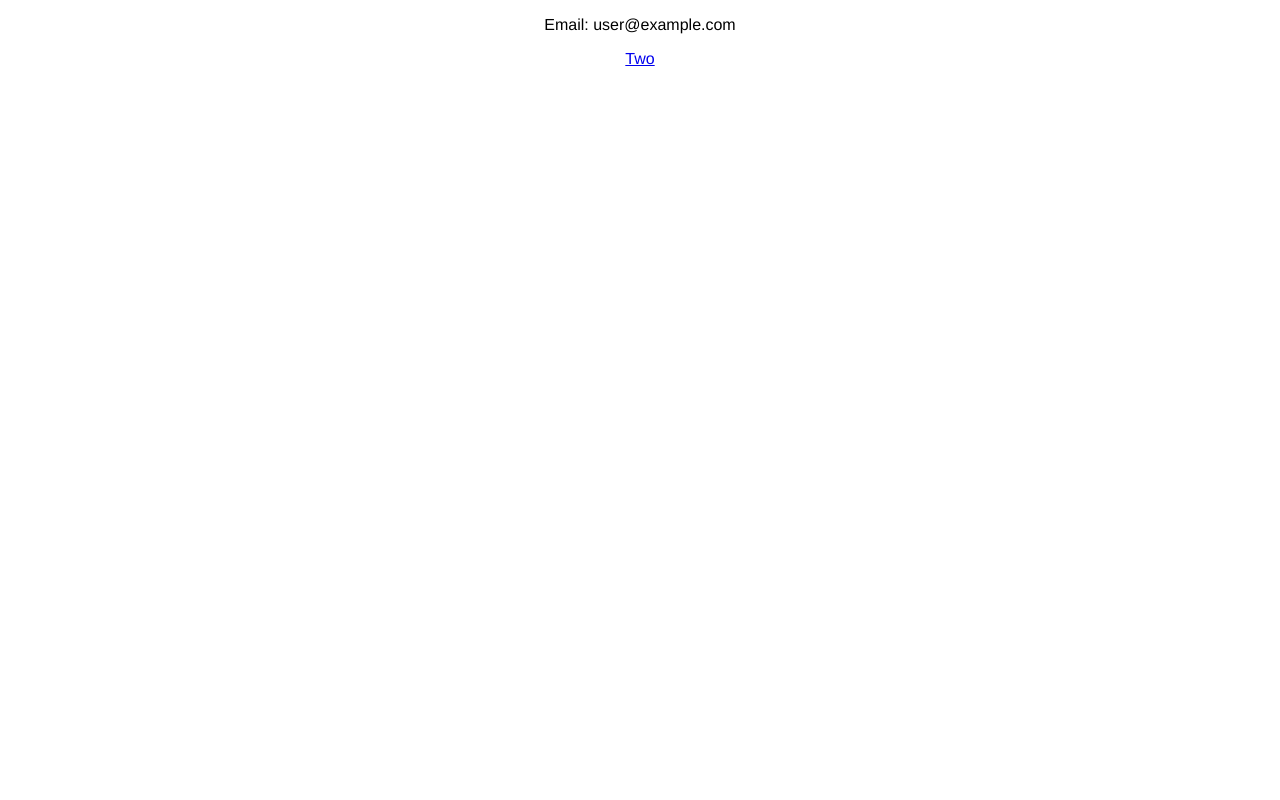
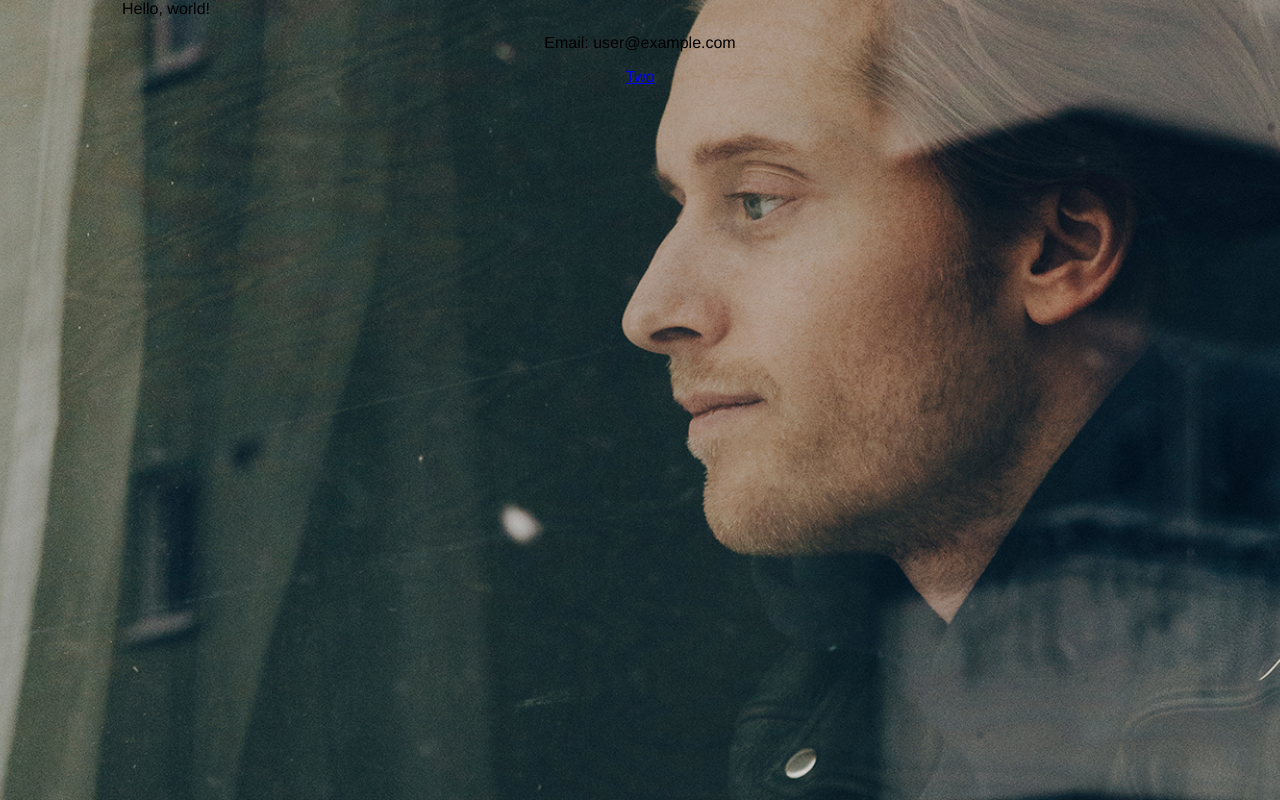
Before and after one commit to noentiger/silver-train, a React (Create React App) app: page / in a window 1280 px wide. Built offline with nearby package versions, Linux system fonts and the light colour scheme.

Commit message:
Add user

```diff
--- a/package.json
+++ b/package.json
@@ -3,7 +3,7 @@
   "version": "0.1.0",
   "private": true,
   "engines": {
-    "node": "^8.0.0"
+    "node": "^8.9.4"
   },
   "devDependencies": {
     "babel-cli": "^6.24.1",
@@ -18,6 +18,7 @@
     "morgan": "^1.8.1",
     "react": "^15.5.4",
     "react-dom": "^15.5.4",
+    "react-flexbox-grid": "^2.0.0",
     "react-redux": "^5.0.4",
     "react-router-dom": "^4.1.1",
     "redux": "^3.6.0"
--- a/src/containers/App.js
+++ b/src/containers/App.js
@@ -3,11 +3,19 @@ import { Switch, Route } from 'react-router-dom'
 import FirstPage from './FirstPage'
 import SecondPage from './SecondPage'
 import NoMatch from '../components/NoMatch'
+import { Grid, Row, Col } from 'react-flexbox-grid';
 
 export default class App extends Component {
   render(){
     return (
       <div>
+        <Grid fluid>
+            <Row>
+                <Col xs={6} md={3}>
+                    Hello, world!
+                </Col>
+            </Row>
+        </Grid>
         <Switch>
           <Route exact path="/" component={FirstPage}/>
           <Route path="/second" component={SecondPage}/>
--- a/src/index.css
+++ b/src/index.css
@@ -6,6 +6,6 @@ body {
   padding:0;
   margin:0;
   text-align: center;
-  /*background: url(images/bg1.jpg) no-repeat center center fixed;*/
+  background: url(images/bg1.jpg) no-repeat center center fixed;
   background-size: cover;
 }
```
Also changed, not shown: .travis.yml, 2 other files (tests, documents, lock files or other folders).
